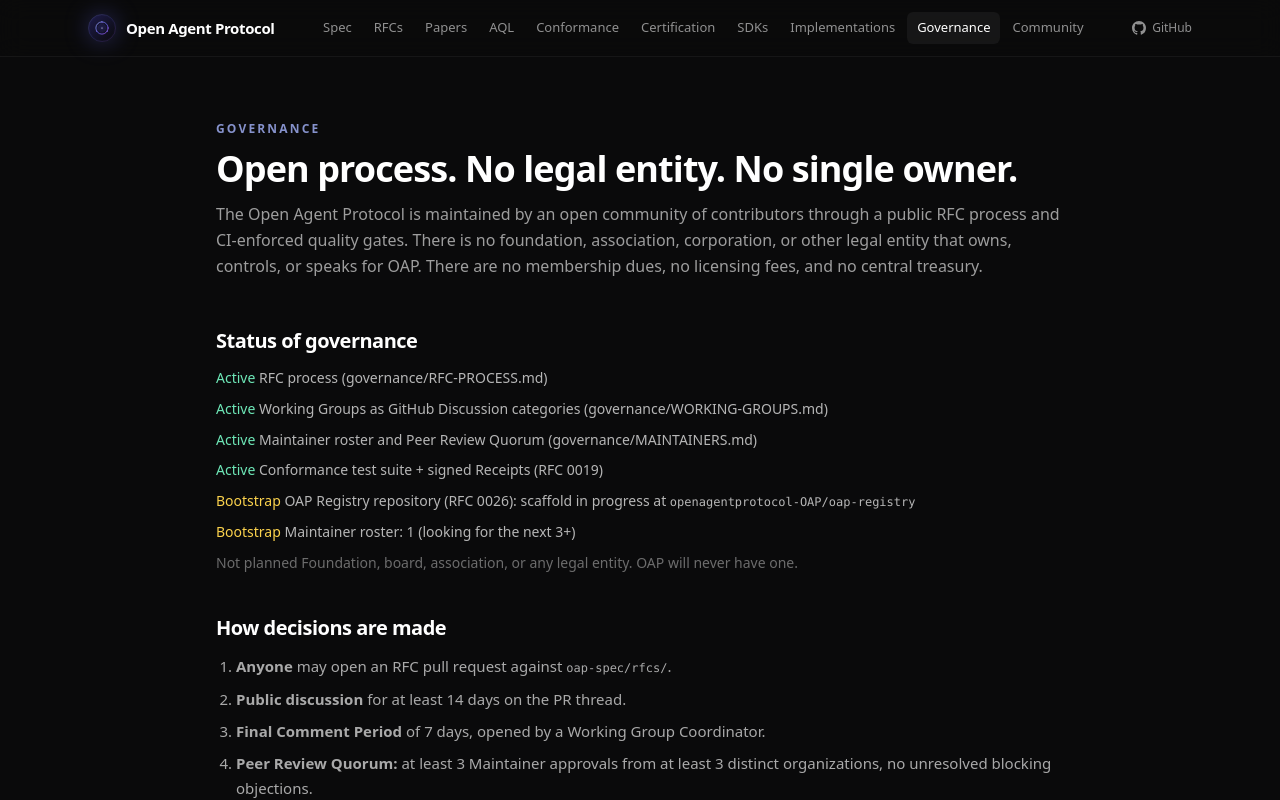
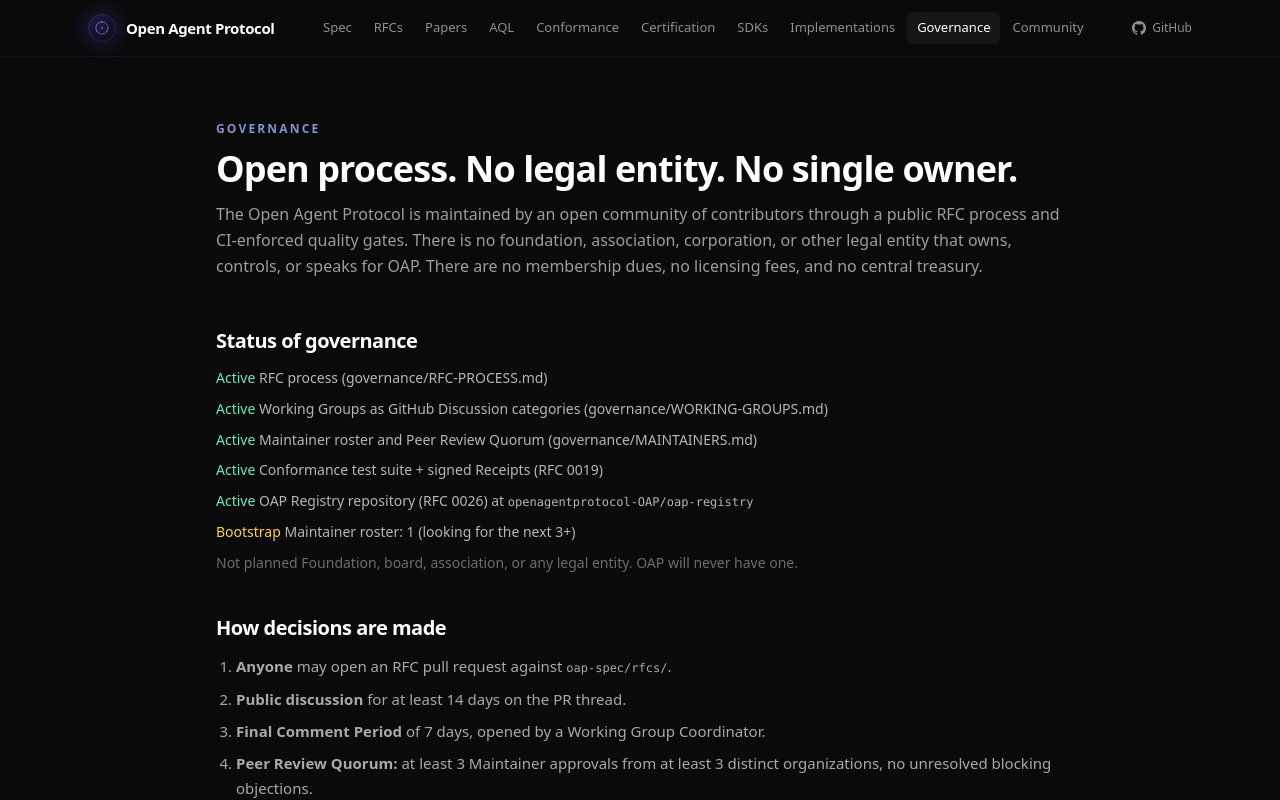
Before and after one commit to openagentprotocol-OAP/oap-website, a Next.js app: page /governance in a window 1280 px wide. Shown: the top 800 px of the page. Built offline with nearby package versions, Linux system fonts and the light colour scheme.

Commit message:
fix: update Registry status from Bootstrap to Active
The OAP Registry at openagentprotocol-OAP/oap-registry has a validated
listing (assistant-net.json) and passing CI. No longer a scaffold.

```diff
--- a/app/governance/page.tsx
+++ b/app/governance/page.tsx
@@ -17,7 +17,7 @@ export default function GovernancePage() {
           <li><span className="text-emerald-300">Active</span>{' '}<span className="text-white/70">Working Groups as GitHub Discussion categories (governance/WORKING-GROUPS.md)</span></li>
           <li><span className="text-emerald-300">Active</span>{' '}<span className="text-white/70">Maintainer roster and Peer Review Quorum (governance/MAINTAINERS.md)</span></li>
           <li><span className="text-emerald-300">Active</span>{' '}<span className="text-white/70">Conformance test suite + signed Receipts (RFC 0019)</span></li>
-          <li><span className="text-amber-300">Bootstrap</span>{' '}<span className="text-white/70">OAP Registry repository (RFC 0026): scaffold in progress at <code className="font-mono text-xs">openagentprotocol-OAP/oap-registry</code></span></li>
+          <li><span className="text-emerald-300">Active</span>{' '}<span className="text-white/70">OAP Registry repository (RFC 0026) at <code className="font-mono text-xs">openagentprotocol-OAP/oap-registry</code></span></li>
           <li><span className="text-amber-300">Bootstrap</span>{' '}<span className="text-white/70">Maintainer roster: 1 (looking for the next 3+)</span></li>
           <li><span className="text-white/40">Not planned</span>{' '}<span className="text-white/40">Foundation, board, association, or any legal entity. OAP will never have one.</span></li>
         </ul>
```
